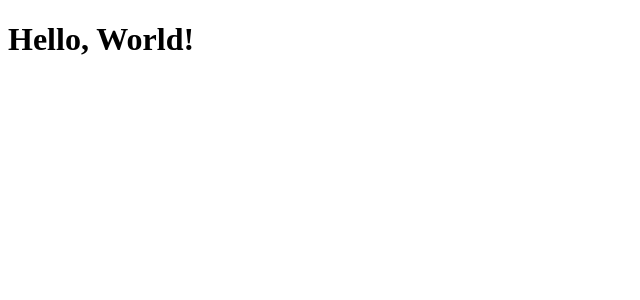
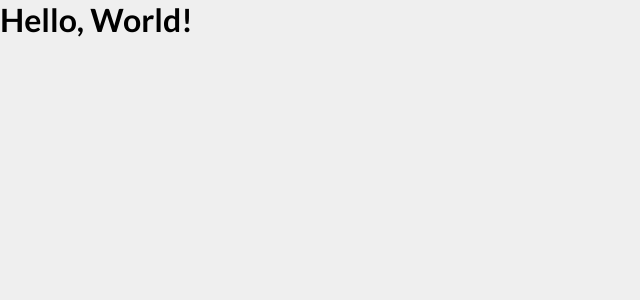
Before and after one commit to AtilioA/AlertaDoTesouro, a React (Create React App) app in the folder web/: page / in a window 1280 px wide. Shown: the top 300 px of the page, without its empty margins (0-640 px from the left). Built offline with nearby package versions, Linux system fonts and the light colour scheme.

Commit message:
feat(web): create initial global style

```diff
--- a/web/package.json
+++ b/web/package.json
@@ -13,6 +13,7 @@
     "react": "^16.13.1",
     "react-dom": "^16.13.1",
     "react-scripts": "3.4.3",
+    "styled-components": "^5.1.1",
     "typescript": "~3.7.2"
   },
   "scripts": {
@@ -34,6 +35,7 @@
     ]
   },
   "devDependencies": {
+    "@types/styled-components": "^5.1.2",
     "@typescript-eslint/eslint-plugin": "^4.0.1",
     "eslint": "^7.7.0",
     "eslint-config-airbnb": "^18.2.0",
--- a/web/public/index.html
+++ b/web/public/index.html
@@ -10,6 +10,11 @@
       content="Site para consultar taxas de títulos do Tesouro Direto e receber notificações sobre estas"
     />
     <link rel="apple-touch-icon" href="%PUBLIC_URL%/logo192.png" />
+    <link
+      href="https://fonts.googleapis.com/css2?family=Lato:ital,wght@0,400;0,700;1,400&display=swap"
+      rel="stylesheet"
+    />
+
     <!--
       manifest.json provides metadata used when your web app is installed on a
       user's mobile device or desktop. See https://developers.google.com/web/fundamentals/web-app-manifest/
--- a/web/src/App.tsx
+++ b/web/src/App.tsx
@@ -1,7 +1,12 @@
 import React from 'react';
 
-function App() {
-  return <h1>Hello, World!</h1>;
-}
+import GlobalStyle from './styles/global';
+
+const App: React.FC = () => (
+  <>
+    <h1>Hello, World!</h1>
+    <GlobalStyle />
+  </>
+);
 
 export default App;
--- /dev/null
+++ b/web/src/styles/global.ts
@@ -0,0 +1,25 @@
+import { createGlobalStyle } from 'styled-components';
+
+export default createGlobalStyle`
+  * {
+    margin: 0;
+    padding: 0;
+    box-sizing: border-box;
+    outline: 0;
+  }
+
+  body {
+    background: #EFEFEF;
+    color: #000;
+    -webkit-font-smoothing: antialiased;
+  }
+
+  body, input, button {
+    font-family: "Lato", sans-serif;
+    font-size: 16px;
+  }
+
+  button {
+    cursor: pointer;
+  }
+`;
```
Also changed, not shown: web/src/setupTests.ts (+0 -4 lines), 1 other file (tests, documents, lock files or other folders).
